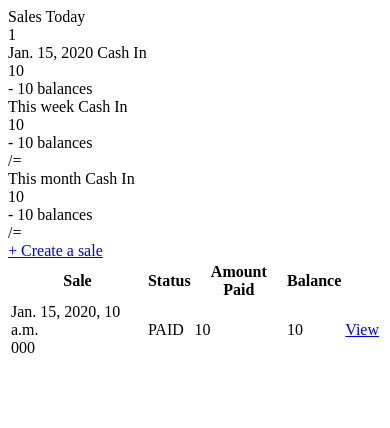
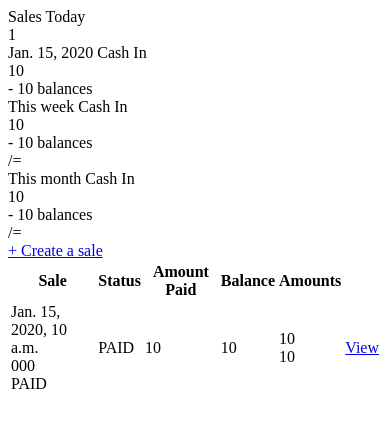
Before and after one commit to eliHeist/dotsales, a Django app: template app/branches/templates/branches/sales.html in a window 390 px wide. Shown: the top 428 px of the page. Run offline with Django 5.2, Linux system fonts and the light colour scheme; the template is opened without the code that fills it: most values are stand-ins (such as "Sample title", 1, 10 or a date in 2020).

Commit message:
mobile opt

```diff
--- a/app/branches/templates/branches/sales.html
+++ b/app/branches/templates/branches/sales.html
@@ -48,9 +48,10 @@
 			<thead>
 				<tr>
 					<th>Sale</th>
-					<th class="text-center">Status</th>
-					<th class="text-right">Amount Paid</th>
-					<th class="text-right">Balance</th>
+					<th class="text-center hidden md:table-cell">Status</th>
+					<th class="text-right hidden md:table-cell">Amount Paid</th>
+					<th class="text-right hidden md:table-cell">Balance</th>
+					<th class="text-right md:hidden">Amounts</th>
 					<th></th>
 				</tr>
 			</thead>
@@ -66,8 +67,23 @@
 								{% endif %}
 							</div>
 						</div>
+                        <div class="md:hidden">
+                            <span
+                                class="badge
+                                badge-sm
+                                uppercase
+                                {% if sale.status == "PAID" %}
+                                badge-success
+                                {% elif sale.status == "PARTIALLY_PAID" %}
+                                badge-warning
+                                {% elif sale.status == "CREDIT" %}
+                                badge-alert
+                                {% endif %}
+                                "
+                            >{{ sale.status }}</span>
+                        </div>
 					</td>
-					<td class="text-center">
+					<td class="text-center hidden md:table-cell">
                         <span
                             class="badge
                             badge-sm
@@ -82,8 +98,12 @@
                             "
                         >{{ sale.status }}</span>
                     </td>
-					<td class="text-right">{{ sale.amount_paid|add_commas }}</td>
-					<td class="text-right">{{ sale.balance|add_commas }}</td>
+					<td class="text-right hidden md:table-cell">{{ sale.amount_paid|add_commas }}</td>
+					<td class="text-right hidden md:table-cell">{{ sale.balance|add_commas }}</td>
+                    <td class="text-right md:hidden font-semibold">
+                        <div class="text-success">{{ sale.amount_paid|add_commas }}</div>
+                        <div class="text-error">{{ sale.balance|add_commas }}</div>
+                    </td>
 					<td class="flex justify-end">
 						<a
 							href="{% url 'branches:sales_form_update' branch.pk sale.pk %}"
```
